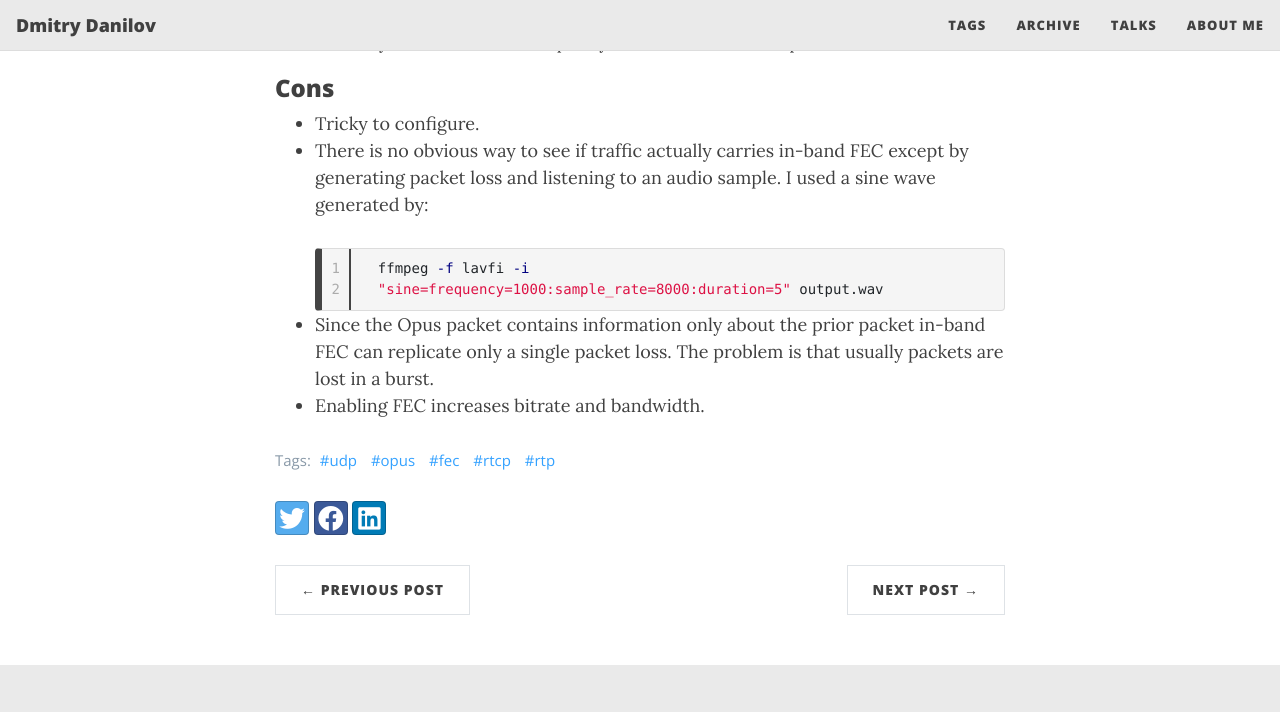
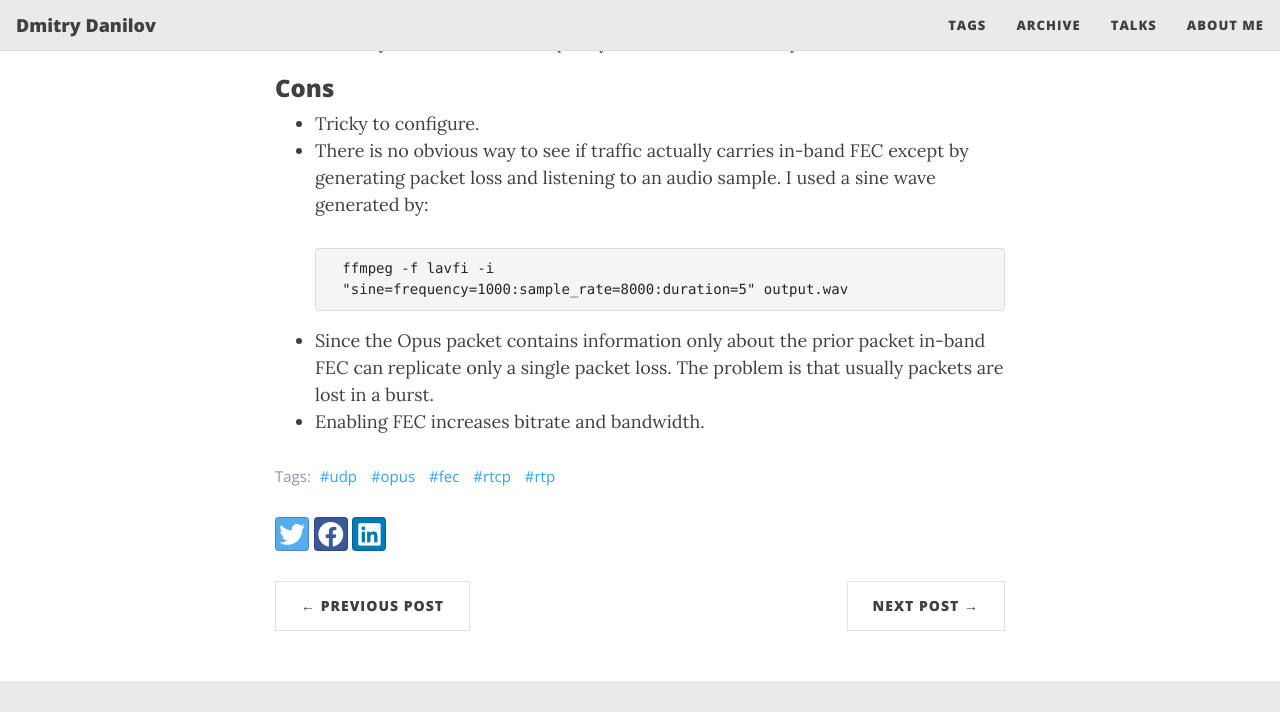
Before and after one commit to f-squirrel/f-squirrel.github.io, a Jekyll site: the page built from _posts/2019-12-03-how-to-enable-in-band-fec-for-opus-codec.md, in a window 1280 px wide and 900 px high, scrolled down 2334 px, cut to the strip 0-712 px from the top of the window. Built offline with Jekyll 4.4.1, drawn with Linux system fonts in a browser that asks for light colours; nearby versions of some CDN libraries.

Commit message:
chore(post): preformatted style "sh" => "plain"

````diff
--- a/_posts/2019-12-03-how-to-enable-in-band-fec-for-opus-codec.md
+++ b/_posts/2019-12-03-how-to-enable-in-band-fec-for-opus-codec.md
@@ -84,7 +84,7 @@ We learned how to enable in-band FEC for Opus codec but the last thing to talk a
 * There is no obvious way to see if traffic actually carries in-band FEC except by generating packet loss and listening to
 an audio sample. I used a sine wave generated by:
 
-    ```sh
+    ```plain
     ffmpeg -f lavfi -i
     "sine=frequency=1000:sample_rate=8000:duration=5" output.wav
     ```
````
